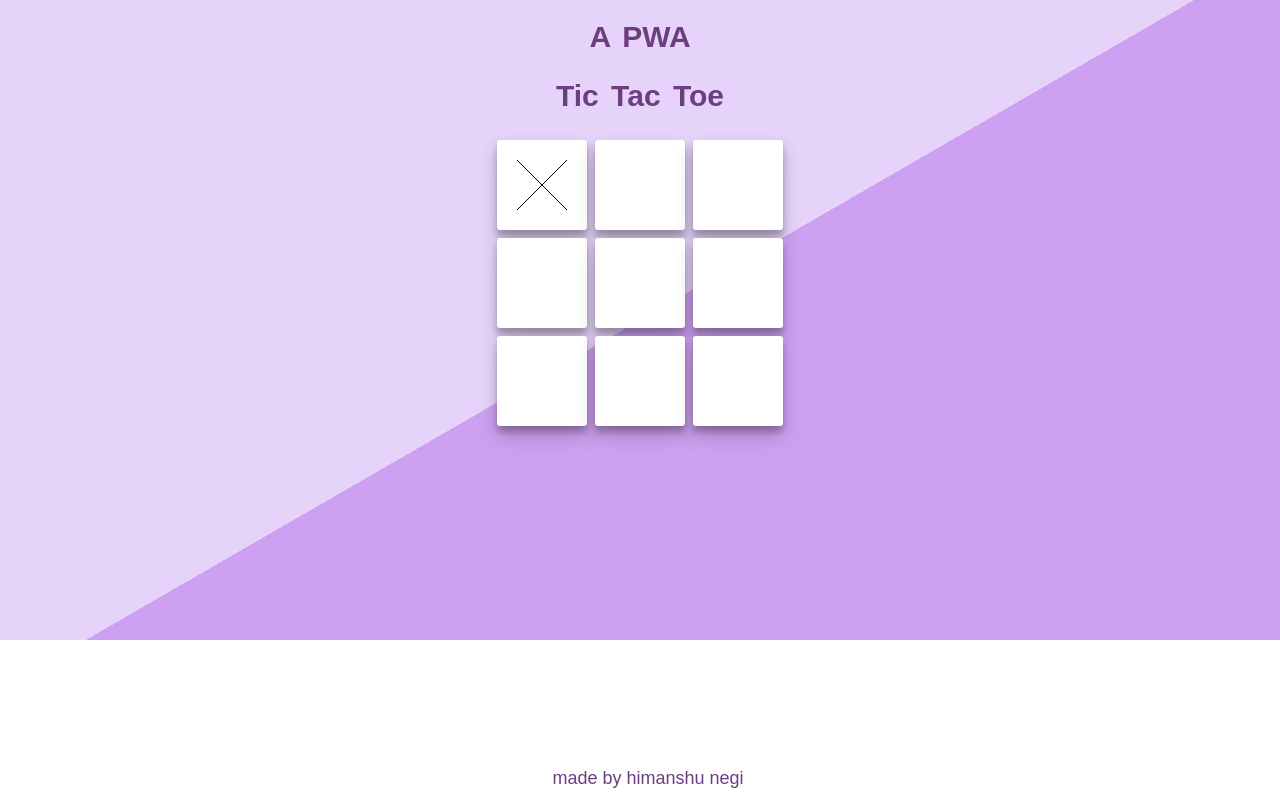
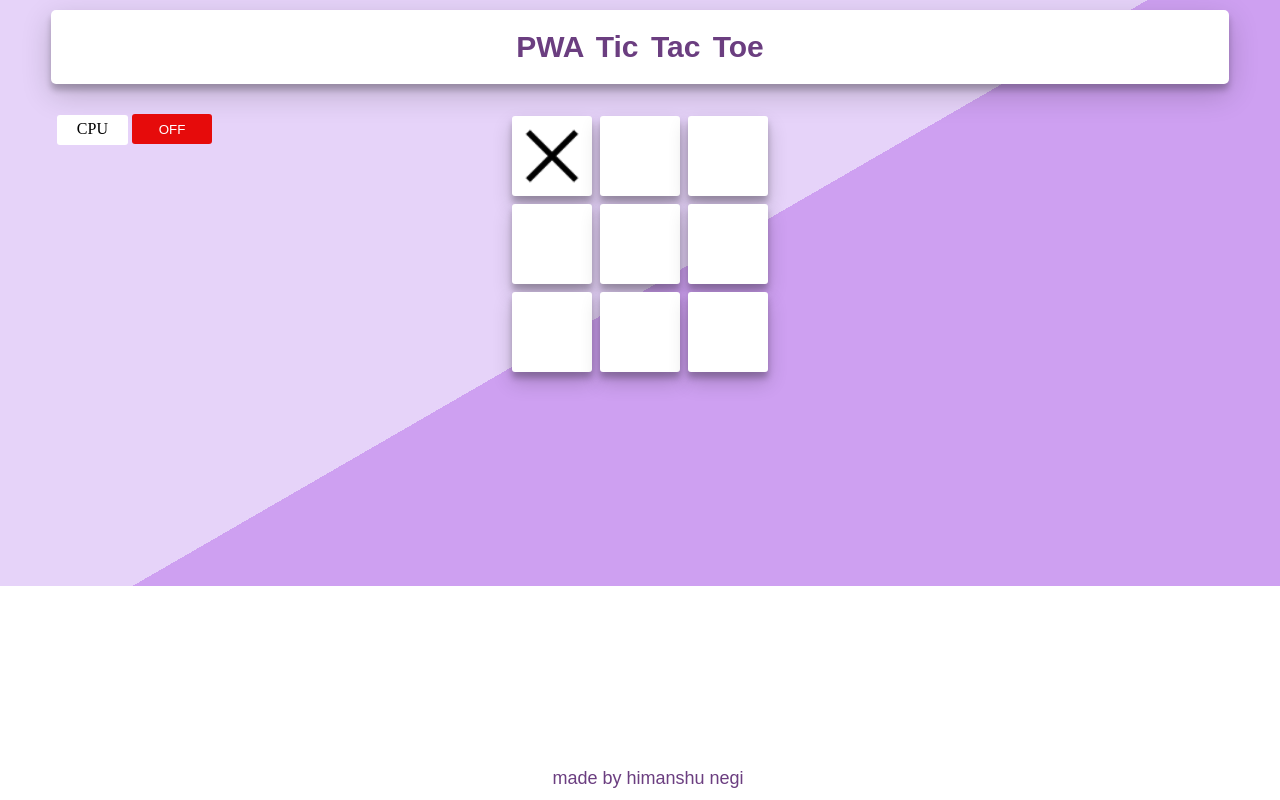
Before and after one commit to heman1/tictactoe, a website: page public/index.html in a window 1280 px wide. Both pictures are taken after a click on the element 542 px from the left and 184 px from the top of the page. Drawn offline with Linux system fonts and the light colour scheme.

Commit message:
enhanced UI for CPU player

```diff
--- a/public/css3.css
+++ b/public/css3.css
@@ -4,25 +4,69 @@ html{
 	background: linear-gradient(150deg, #e6d3f9 0%, #e6d3f9 50%, #cea0f1 50%, #cea0f1 100%);
 	background-repeat: no-repeat;
 }
-h1,h2 {
+.heading {
     font-family: sans-serif;
     font-weight: 600;
     word-spacing: 4px;
-    color:#6b3e80;
-    font-size: 30px;
+	color:#6b3e80;
+	text-align: center;
+	font-size: 30px;
+	width: 90%;
+	background: white;
+	margin: 10px auto 30px;
+	box-shadow: 0 10px 30px rgba(0,0,0,0.19), 0 6px 6px rgba(0,0,0,0.23);
+	padding: 20px;
+	border-radius: 5px;
+}
+
+.app {
+	display: flex;
+	flex-wrap: wrap;
+}
+.fleks {
+	width: 100%;
 }
 #box {
-	width:30%;
+	width: 60%;
 	height:auto;
 	padding-bottom:200px;
 }
 
+#controls {
+	width: 20%;
+}
+
+#controls .cpu {
+	width:80px;
+	height: 30px;
+	border: none;
+	/* box-shadow: 0 10px 20px rgba(0,0,0,0.19), 0 6px 6px rgba(0,0,0,0.23); */
+	border-radius: 3px;
+	color: #fff;
+}
+
+#controls label {
+	padding: 5px 20px 8px 20px;
+    background: white;
+    border-radius: 3px
+}
+
+.on {
+	background: rgb(79, 199, 9);
+}
+.off {
+	background: rgb(230, 11, 11);
+}
+#result {
+	width: 20%;
+}
+
 
 canvas{
-
+	width: 60px;
 	position:relative;
 	-webkit-animation:canvasAnimation 1.5s;
-	padding: 20px;
+	padding: 10px;
 	margin:2px;
 	background-color: #fff;
 	box-shadow: 0 10px 20px rgba(0,0,0,0.19), 0 6px 6px rgba(0,0,0,0.23);
@@ -57,6 +101,7 @@ p {
 		width:80%;
 	}
 	canvas {
+		width: 40px;
 		padding:5px;
 		margin:1px;
 	}
--- a/public/index.html
+++ b/public/index.html
@@ -24,14 +24,14 @@
 	</head>
 	<body>
 		<header>
-			<h1 style="align:center;">
-			A PWA
-		    </h1>
-		    <h2>
-		    Tic Tac Toe </h2>
+			<h2 class="heading">PWA Tic Tac Toe</h2>
 		</header>
-		<center>
-		<div id ="box">
+		<div class="app">
+			<div class="fleks" id="controls">
+				<label>CPU</label>
+				<button class="cpu off" onclick=changeCpuState();>OFF</button>
+			</div>
+			<div class="fleks" id ="box">
 				<canvas id = "canvas1"  width="50" height="50" onclick="canvasClicked(1)"></canvas>
 				<canvas id = "canvas2"  width="50" height="50" onclick="canvasClicked(2)"></canvas>
 				<canvas id = "canvas3"  width="50" height="50" onclick="canvasClicked(3)"></canvas><br/>
@@ -42,7 +42,10 @@
 				<canvas id = "canvas8"  width="50" height="50" onclick="canvasClicked(8)"></canvas>
 				<canvas id = "canvas9"  width="50" height="50" onclick="canvasClicked(9)"></canvas>
 			</div>
-	</center>
+			<div class="fleks" id="result">
+
+			</div>
+		</div>
 	<footer>
 	    <p>made by himanshu negi</p>
 	</footer>
--- a/public/script.js
+++ b/public/script.js
@@ -16,6 +16,22 @@
 			painted[l] = false;
 			content[l]='';
 			}
+
+		}
+
+		function changeCpuState() {
+			var cpu = document.getElementsByClassName("cpu")[0];
+			if(cpu.classList.contains("off")) {
+				cpu.classList.remove("off");
+				cpu.classList.add("on");
+				cpu.innerHTML = "ON";
+				//window.location.reload();
+			}
+			else {
+				cpu.classList.remove("on");
+				cpu.classList.add("off");
+				cpu.innerHTML = "OFF";
+			}
 		}
 
 		//start the game funk
@@ -27,18 +43,23 @@
 			if(painted[canvasNumber-1] ==false){
 				if(turn%2==0){
 					cxt.beginPath();
-					cxt.moveTo(0,0);
-					cxt.lineTo(50,50);
-					cxt.moveTo(50,0);
-					cxt.lineTo(0,50);
+					cxt.lineWidth = 5;
+					cxt.moveTo(5,5);
+					cxt.lineTo(45,45);
+					cxt.moveTo(45,5);
+					cxt.lineTo(5,45);
 					cxt.stroke();
 					cxt.closePath();
+					// var img = new Image;
+					// img.src = "images/cross.png";
+					// cxt.drawImage(img,5,5);
 					content[canvasNumber-1] = 'X';
 				}
 
 				else{
 					cxt.beginPath();
-					cxt.arc(25,25,25,0,Math.PI*2,true);
+					cxt.lineWidth = 5;
+					cxt.arc(25,25,21,0,Math.PI*2,true);
 					cxt.stroke();
 					cxt.closePath();
 					content[canvasNumber-1] = 'O';
```
Lines whose indentation alone changed are shown as unchanged.
